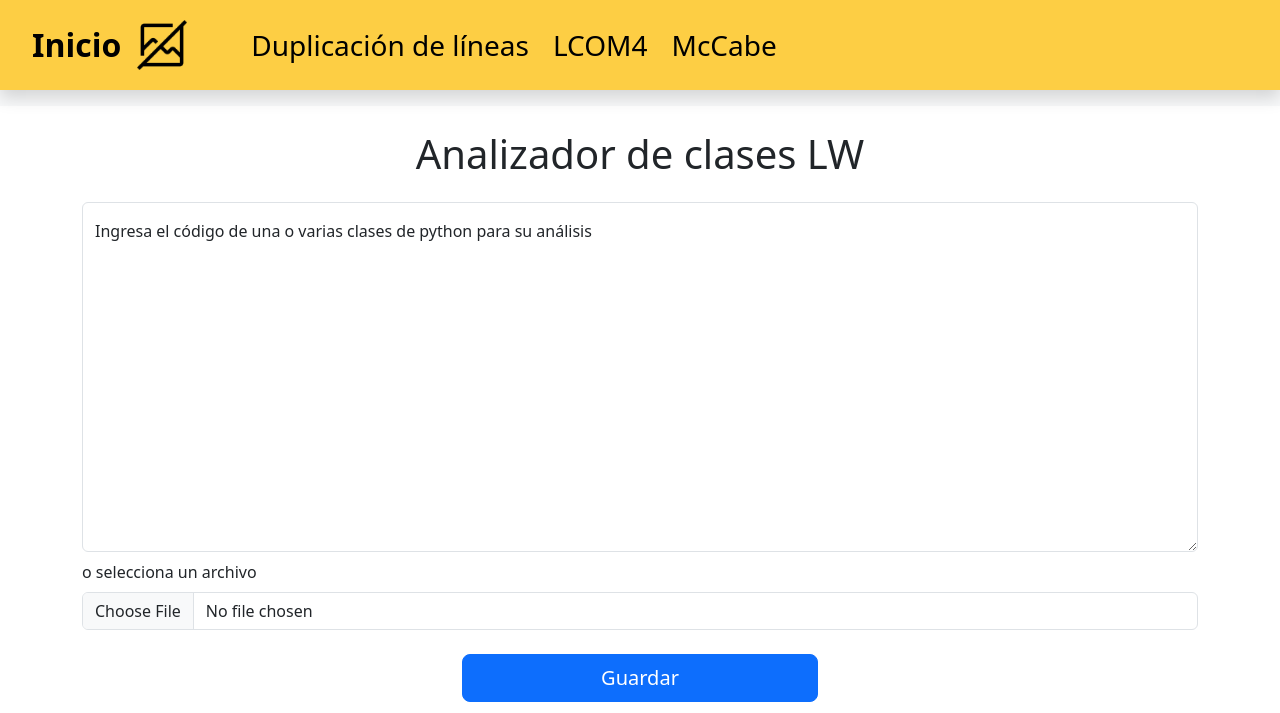
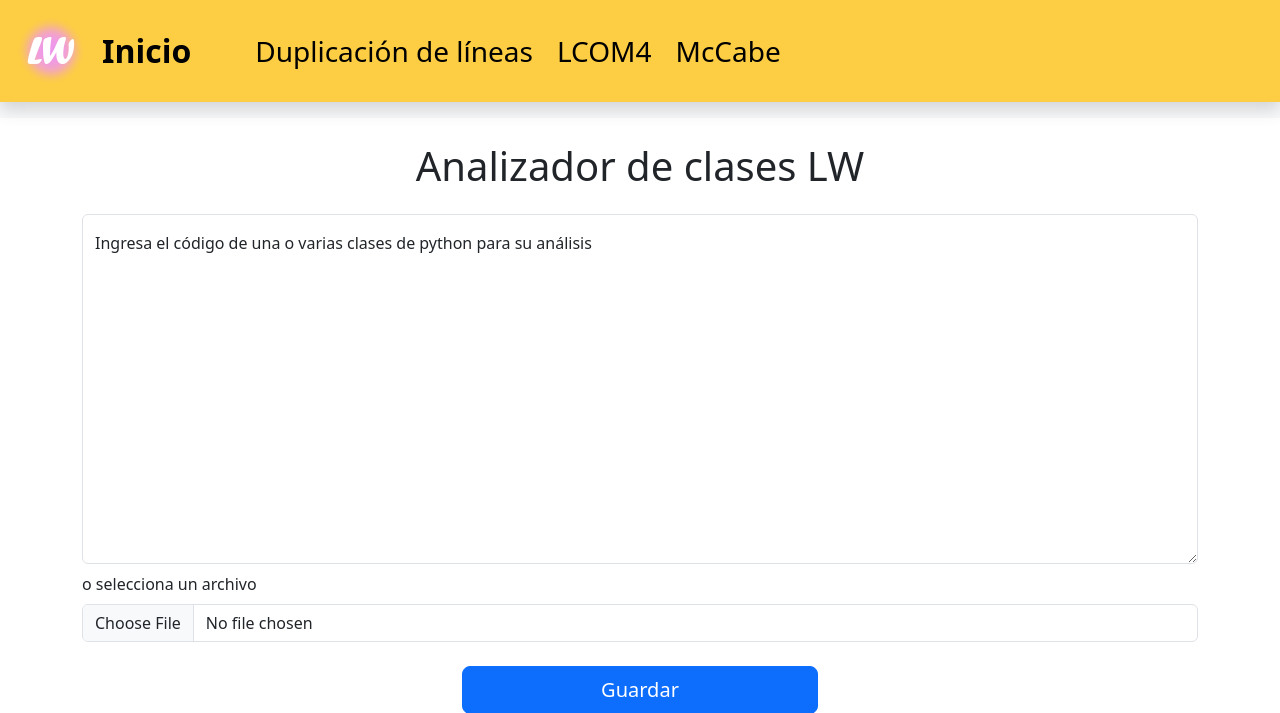
Before and after one commit to luisUACM/metricasLW, a Flask app: page / in a window 1280 px wide. Shown: the top 713 px of the page. Run offline with Flask 3, Linux system fonts and the light colour scheme.

Commit message:
Se agregó el logotipo de la consultoria

```diff
--- a/app/src/templates/base.html
+++ b/app/src/templates/base.html
@@ -16,8 +16,8 @@
     <script src="https://cdn.jsdelivr.net/npm/bootstrap@5.3.3/dist/js/bootstrap.bundle.min.js" integrity="sha384-YvpcrYf0tY3lHB60NNkmXc5s9fDVZLESaAA55NDzOxhy9GkcIdslK1eN7N6jIeHz" crossorigin="anonymous"></script>
     <nav class="navbar navbar-expand-lg bg-body-tertiary pt-0">
         <div class="container-fluid p-3 mb-2 bg-warning bg-opacity-75 shadow">
-            <a class="navbar-brand ps-3 fw-bold fs-2" href="/inicio">Inicio</a>
-            <img src="../static/img/logoLW.png" class="me-5" height="50px" width="50px">
+            <img src="../static/img/logoLW.png" height="70px" width="70px">
+            <a class="navbar-brand ps-3 fw-bold fs-2 me-5" href="/inicio">Inicio</a>
             <div class="collapse navbar-collapse" id="navbarSupportedContent">
             <ul class="navbar-nav me-auto mb-2 mb-lg-0">
                 <li class="nav-item ps-2">
```
Also changed, not shown: app/src/static/img/logoLW.png.
